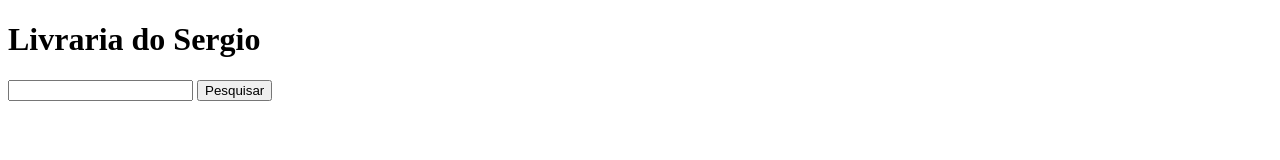
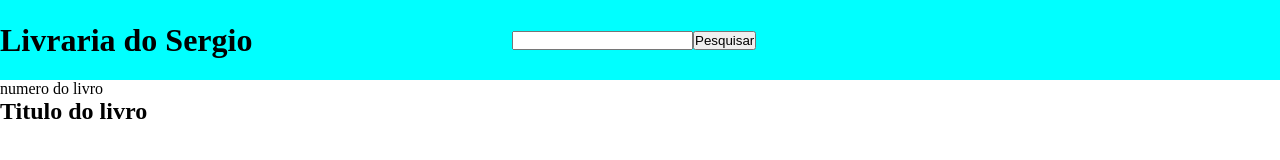
Before and after one commit to SergioRicJr/inicio-api-alura, a website: page public/livros.html in a window 1280 px wide. Drawn offline with Linux system fonts and the light colour scheme.

Commit message:
comecando exibição de livros

```diff
--- a/public/pages/html/livros.html
+++ b/public/livros.html
@@ -5,12 +5,21 @@
     <meta http-equiv="X-UA-Compatible" content="IE=edge">
     <meta name="viewport" content="width=device-width, initial-scale=1.0">
     <title>Document</title>
+    <link rel="stylesheet" href="./pages/css/livros.css">
 </head>
 <body>
     <header>
         <h1>Livraria do Sergio</h1>
         <input type="text" name="" id="pesquisa"></input>
-        <button>Pesquisar</button>
+        <button id="pesquisar">Pesquisar</button>
     </header>
+    <main>
+        <div class="card-livro">
+            <div>
+                numero do livro
+            </div>
+            <h2>Titulo do livro</h2>
+        </div>
+    </main>
 </body>
 </html>
--- /dev/null
+++ b/public/pages/css/livros.css
@@ -0,0 +1,16 @@
+* {
+    margin: 0;
+    padding: 0;
+    box-sizing: border-box;
+}
+
+header {
+    display: flex;
+    align-items: center;
+    background-color: aqua;
+    height: 10vh;
+}
+
+h1 {
+    width: 40%;
+}
--- a/public/pages/js/deleteLivro.js
+++ b/public/pages/js/deleteLivro.js
@@ -1,4 +1,4 @@
-import { conectaApi } from "./conectaApi";
+import {conectaApi} from "./conectaApi.js";
 
 const btn = document.querySelector("button")
 const input = document.querySelector("#id")
```
Also changed, not shown: public/deleteLivro.html (renamed from public/pages/html/deleteLivro.html, +1 -1 lines), public/index.html (renamed from public/pages/html/index.html, +2 -2 lines).
